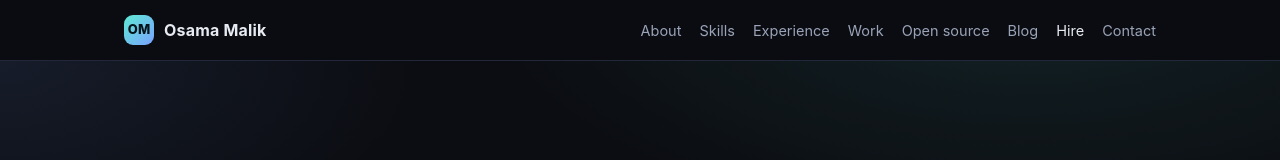
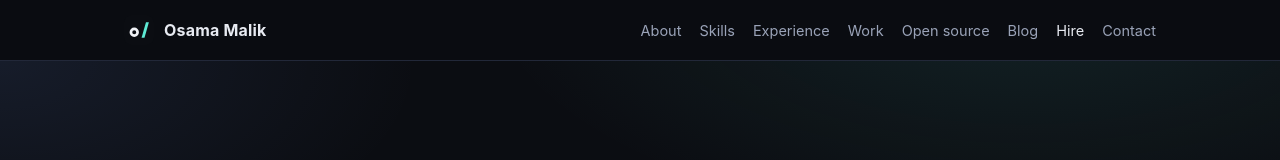
Before and after one commit to usmamalik345/usmamalik345.github.io, a plain HTML site: page hire/index.html in a window 1280 px wide. Shown: the top 160 px of the page. Drawn offline with Linux system fonts and the light colour scheme.

Commit message:
Add files via upload

```diff
--- a/hire/index.html
+++ b/hire/index.html
@@ -64,7 +64,7 @@
 <body>
 <a class="skip" href="#main">Skip to content</a>
 <header class="site"><div class="wrap">
-<a class="brand" href="/"><span class="logo" aria-hidden="true">OM</span>Osama Malik</a>
+<a class="brand" href="/"><img src="/favicon.svg" alt="" width="30" height="30" style="display:block;border-radius:8px">Osama Malik</a>
 <nav aria-label="Main"><ul>
 <li><a href="/#about">About</a></li>
 <li><a href="/#skills">Skills</a></li>
```
